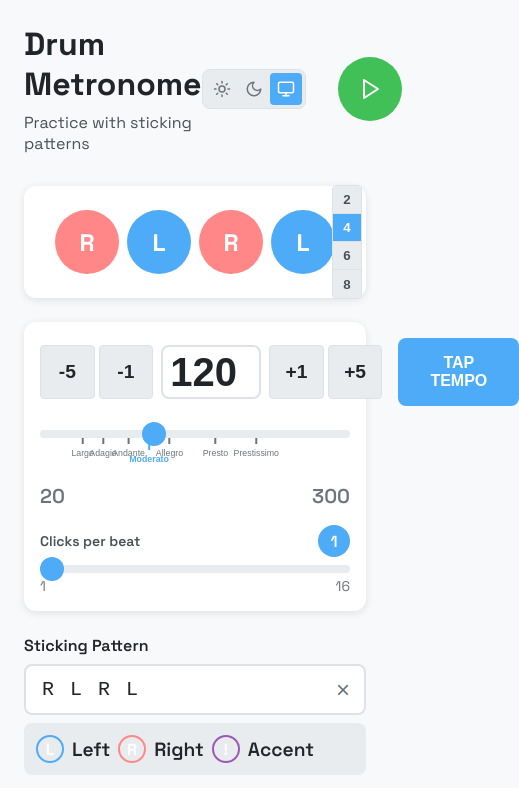
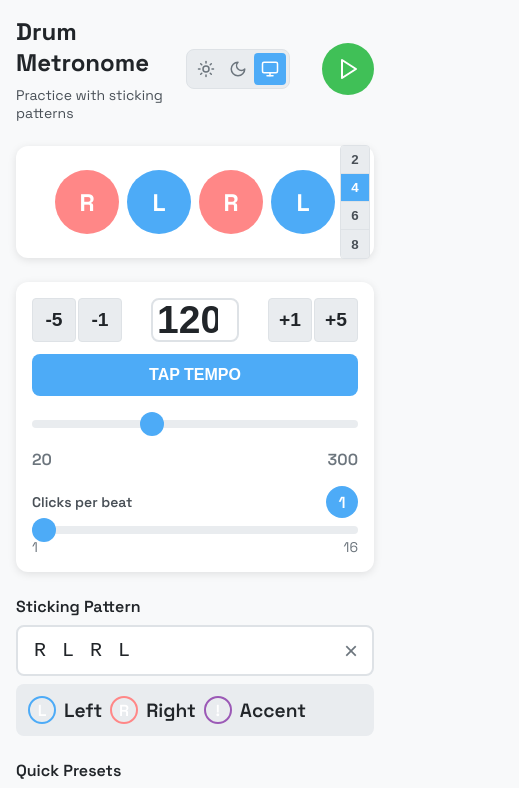
Before and after one commit to emanuelet/drum-metronome, a Vue app: page / in a window 390 px wide. Shown: the top 788 px of the page, 519 px wide, since content can reach past the window. Built offline with nearby package versions, Linux system fonts and the light colour scheme.

Commit message:
Add mobile responsive design to Metronome and TempoControl

```diff
--- a/src/components/Metronome.vue
+++ b/src/components/Metronome.vue
@@ -340,6 +340,29 @@ const canPlay = computed(() => {
   margin-top: -$spacing-lg;
 }
 
+@media (max-width: $breakpoint-sm) {
+  .metronome {
+    padding: $spacing-lg;
+  }
+
+  .metronome-header {
+    margin-bottom: $spacing-xl;
+  }
+
+  .title {
+    font-size: $font-3xl;
+  }
+
+  .subtitle {
+    font-size: $font-base;
+  }
+
+  .play-button {
+    width: 52px;
+    height: 52px;
+  }
+}
+
 @media (min-width: $breakpoint-md) {
   .metronome {
     padding: $spacing-2xl;
--- a/src/components/TempoControl.vue
+++ b/src/components/TempoControl.vue
@@ -457,13 +457,51 @@ const getSliderPosition = (bpm: number): string => {
     padding: $spacing-lg;
   }
 
-  .tempo-input {
-    font-size: $font-5xl;
-    width: 100px;
+  .tempo-top-row {
+    flex-direction: column;
+    align-items: stretch;
+    gap: $spacing-md;
   }
 
-  .mark-label {
-    font-size: 0.55rem;
+  .tempo-display {
+    --tempo-control-size: clamp(2.25rem, 12vw, 2.75rem);
+
+    width: 100%;
+    justify-content: space-between;
+    gap: $spacing-xs;
+  }
+
+  .tempo-step-buttons {
+    gap: 2px;
+  }
+
+  .tempo-input {
+    min-width: 0;
+    width: calc(var(--tempo-control-size) * 2);
+    font-size: clamp(1.75rem, 10vw, $font-5xl);
+  }
+
+  .tap-button {
+    width: 100%;
+    padding: $spacing-md;
+  }
+
+  .slider-container {
+    padding-bottom: 0;
+  }
+
+  .tempo-marks {
+    display: none;
+  }
+
+  .tempo-range {
+    margin-top: 0;
+    font-size: $font-lg;
+  }
+
+  .tap-message {
+    top: auto;
+    bottom: calc(100% + #{$spacing-sm});
   }
 }
 </style>
```
